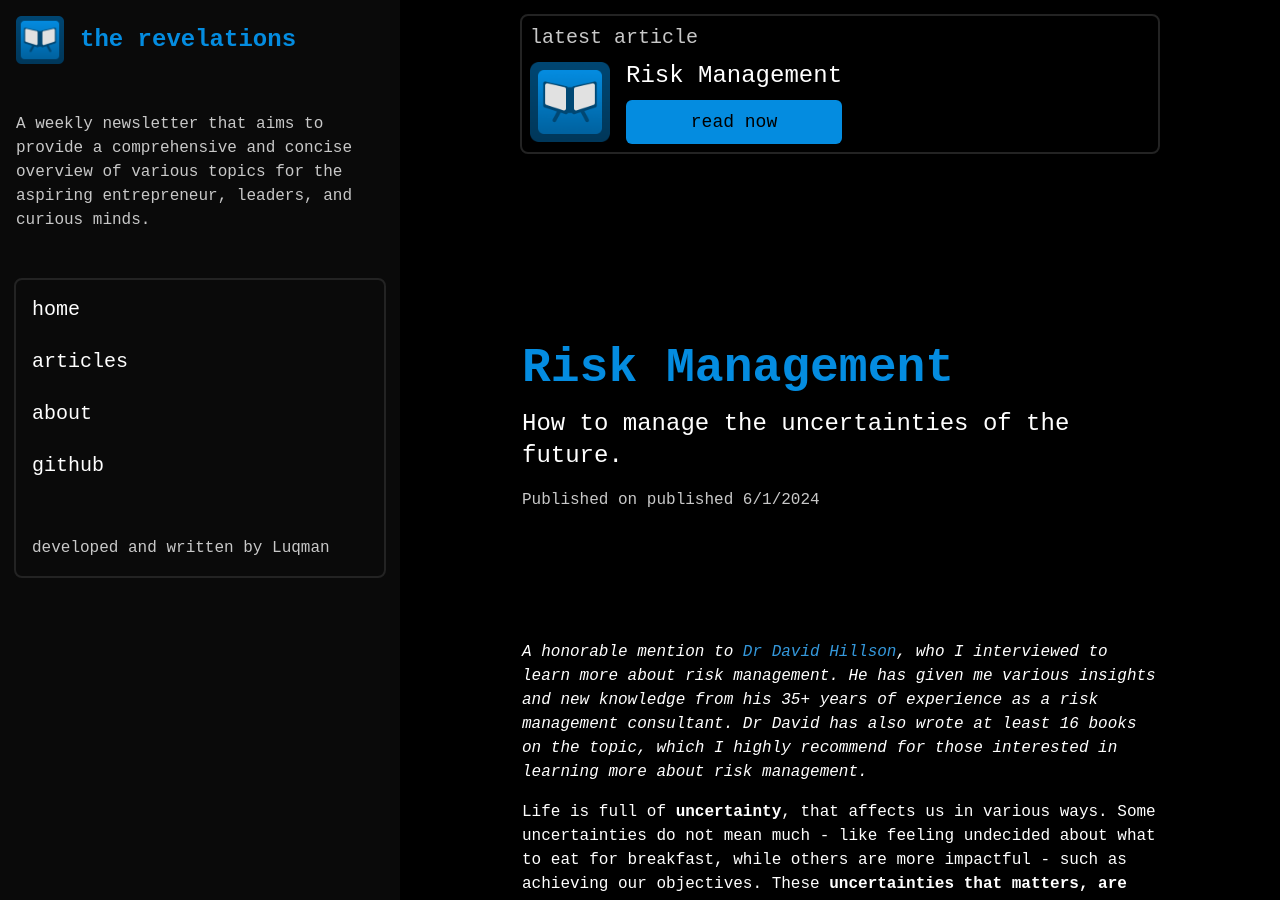
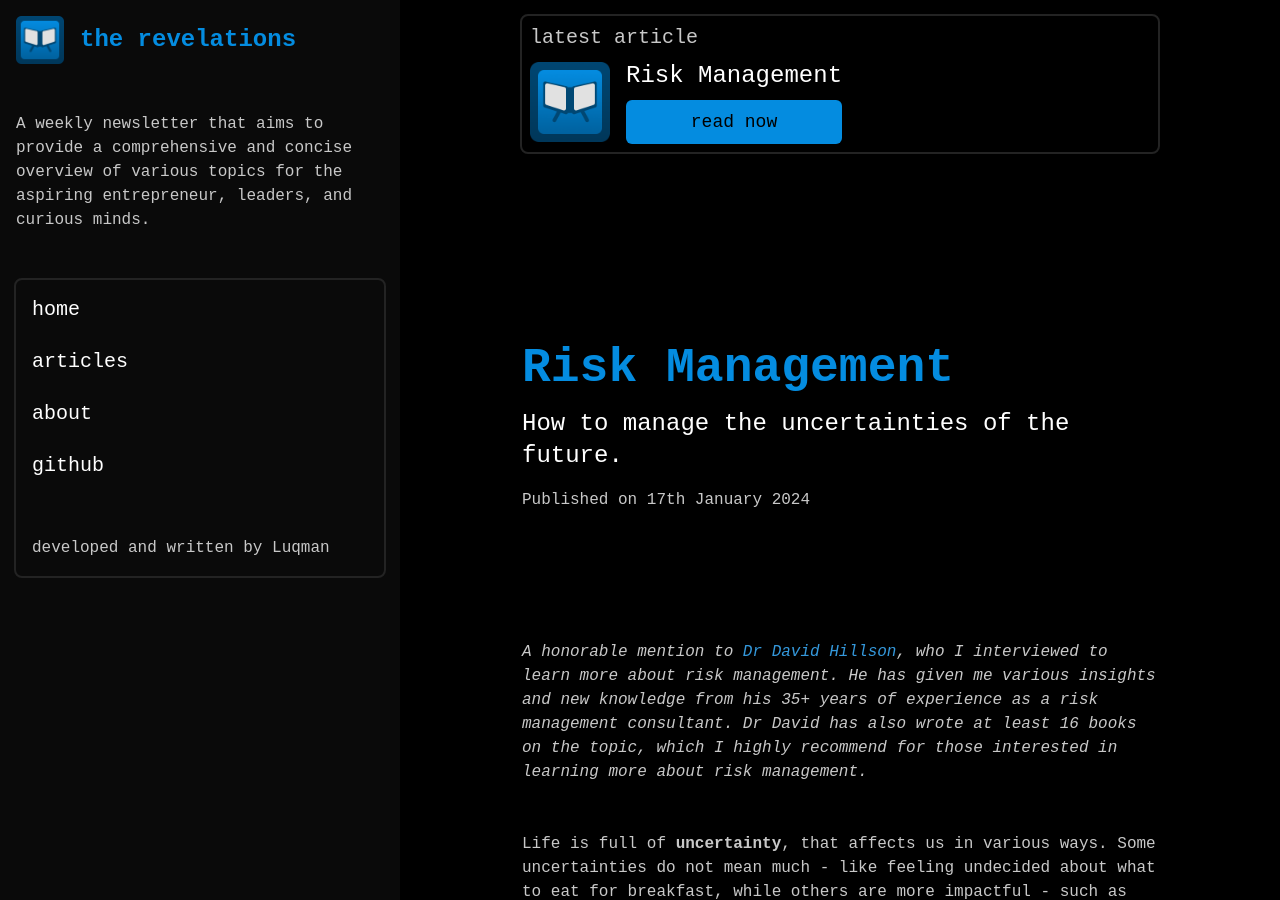
Before and after one commit to theluqmn/revelations, a Jekyll site: the page built from articles/risk-management.md, in a window 1280 px wide and 900 px high. Built offline with Jekyll 4.4.1, drawn with Linux system fonts in a browser that asks for light colours; nearby versions of some CDN libraries; some web fonts are replaced.

Commit message:
some changes on the margin

```diff
--- a/_includes/latest-article.html
+++ b/_includes/latest-article.html
@@ -11,7 +11,7 @@
             </p>
 
             <button class="p-2 text-black text-lg rounded-md bg-[rgb(4,140,224)] hover:bg-[rgb(1,100,164)] duration-300"
-            href="{{ page.latest-article-link }}">
+            href="https://theluqmn.github.io/revelations/articles/risk-management">
                 read now
             </button>
         </div>
--- a/_layouts/article.html
+++ b/_layouts/article.html
@@ -86,10 +86,10 @@
                         </div>
 
                         <div class="
-                        space-y-4
-                        text-base text-white
-                        [&_h2]:text-3xl [&_h2]:my-12 [&_h2]:font-semibold
-                        [&_h3]:text-2xl [&_h3]:my-8 [&_h3]:font-semibold
+                        space-y-12
+                        text-base text-[rgb(200,200,200)]
+                        [&_h2]:text-3xl [&_h2]:my-32 [&_h2]:font-semibold
+                        [&_h3]:text-2xl [&_h3]:my-24 [&_h3]:font-semibold
                         [&_a]:text-[rgb(52,152,219)]
                         ">
                             {{ content }}
--- a/articles/risk-management.md
+++ b/articles/risk-management.md
@@ -2,7 +2,7 @@
 title: Risk Management
 description: How to manage the uncertainties of the future.
 layout: article
-date: published 6/1/2024
+date: 17th January 2024
 author: Luqman
 ---
 
```
